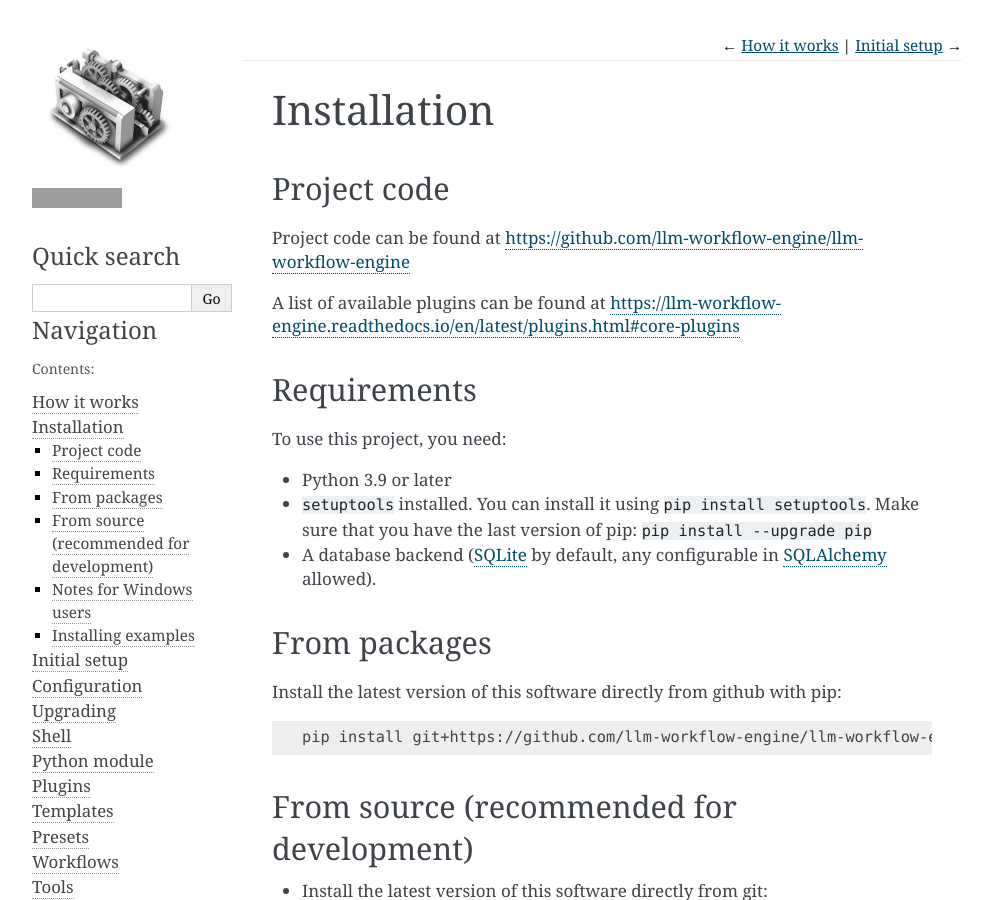
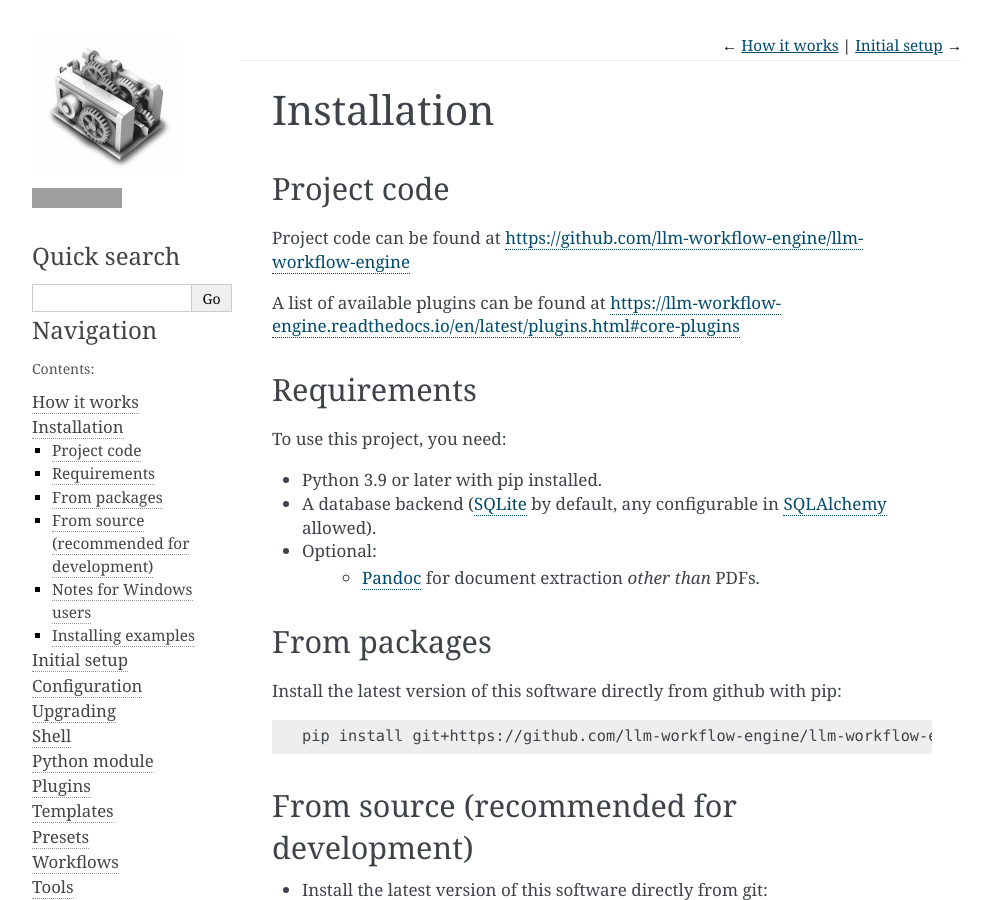
Before and after one commit to llm-workflow-engine/llm-workflow-engine, a Sphinx documentation site: the page built from docs/installation.rst, in a window 1280 px wide and 900 px high. Shown: the whole window, without its empty margins (148-1141 px from the left). Built offline with Sphinx 7.4.7, drawn with Linux system fonts in a browser that asks for light colours; grey boxes are pictures that could not be loaded.

```diff
--- a/docs/installation.rst
+++ b/docs/installation.rst
@@ -16,9 +16,10 @@ Requirements
 
 To use this project, you need:
 
-* Python 3.9 or later
-* ``setuptools`` installed. You can install it using ``pip install setuptools``. Make sure that you have the last version of pip: ``pip install --upgrade pip``
+* Python 3.9 or later with pip installed.
 * A database backend (`SQLite <https://www.sqlite.org/>`_ by default, any configurable in `SQLAlchemy <https://www.sqlalchemy.org/>`_ allowed).
+* Optional:
+    * `Pandoc <https://pandoc.org/>`_ for document extraction *other than* PDFs.
 
 -----------------------------------------------
 From packages
--- a/docs/workflows.rst
+++ b/docs/workflows.rst
@@ -66,7 +66,7 @@ Example:
      retries: 10
      delay: 3
 
-``text_extractor``: Provides an easy way to extract text content from many different file types. For supported arguments and return values, see the `text_extractor module documentation <https://github.com/llm-workflow-engine/llm-workflow-engine/blob/main/lwe/backends/api/workflow/library/text_extractor.py>`_.
+``text_extractor``: Provides an easy way to extract text content from many different file types. For supported arguments and return values, see the `text_extractor module documentation <https://github.com/llm-workflow-engine/llm-workflow-engine/blob/main/lwe/backends/api/workflow/library/text_extractor.py>`_. *NOTE: PDF document extraction is supported natively, to extract other document types (.docx, .xlsx, etc.) you need to install* `pandoc <https://pandoc.org>`_ *and make sure it's available in your PATH.*
 
 Example:
 
--- a/pyproject.toml
+++ b/pyproject.toml
@@ -25,6 +25,7 @@ dependencies = [
     "docutils>=0.20.1",
     "email-validator",
     "Jinja2",
+    "kreuzberg",
     "langchain>=0.3.19,<0.4",
     "langchain-core>=0.3.39,<0.4",
     "langchain-community>=0.3.16,<0.4",
@@ -41,7 +42,6 @@ dependencies = [
     "rich",
     "setuptools",
     "sqlalchemy>=1.4.48",
-    "textract @ git+https://github.com/thehunmonkgroup/textract@61a25dcb6f1d3e747b6e58b716d058f3dfe3d662",
     "tiktoken",
 ]
 
```
Also changed, not shown: 1 other file.
